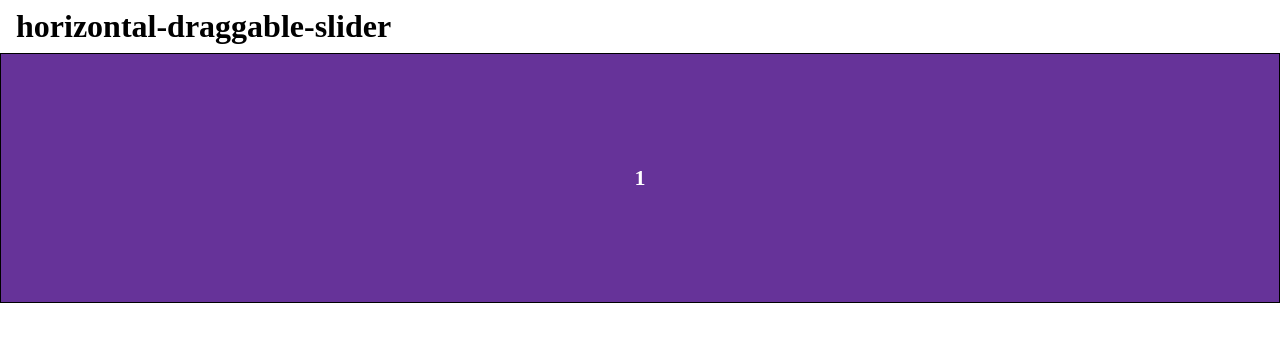
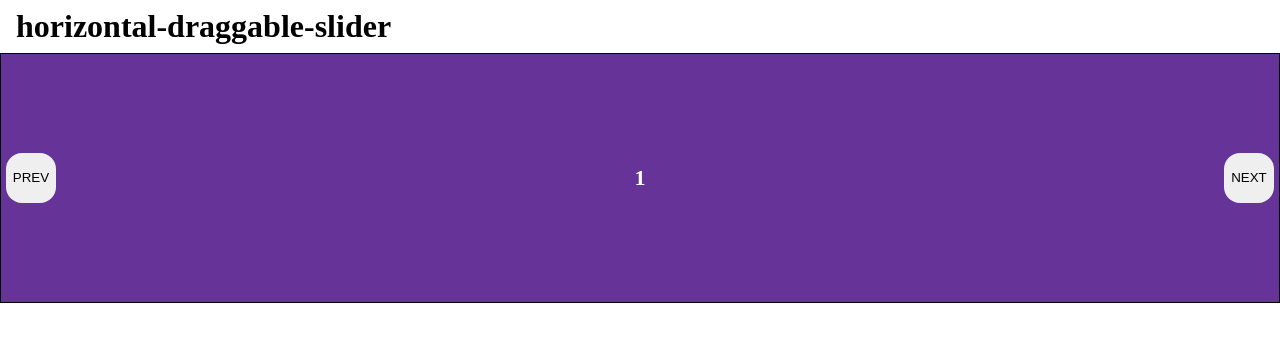
Before and after one commit to ju-nong/horizontal-draggable-slider, a Vue app: page / in a window 1280 px wide. Shown: the top 342 px of the page. Built offline with nearby package versions, Linux system fonts and the light colour scheme.

Commit message:
feat : Prev, Next 버튼 추가

```diff
--- a/src/App.vue
+++ b/src/App.vue
@@ -1,12 +1,38 @@
 <template>
     <div>
         <h1>horizontal-draggable-slider</h1>
-        <Sllider />
+        <Sllider ref="$slider">
+            <div v-for="item in arr" :key="item" class="item">
+                {{ item }}
+            </div>
+
+            <template #button>
+                <button class="controller prev" @click="handlePrev">
+                    PREV
+                </button>
+                <button class="controller next" @click="handleNext">
+                    NEXT
+                </button>
+            </template>
+        </Sllider>
     </div>
 </template>
 
 <script setup lang="ts">
+const arr = [1, 2, 3, 4, 5];
+
+import { ref } from "vue";
 import Sllider from "./components/Sllider.vue";
+
+const $slider = ref();
+
+function handlePrev() {
+    $slider.value.onPrev();
+}
+
+function handleNext() {
+    $slider.value.onNext();
+}
 </script>
 
 <style scoped>
@@ -15,4 +41,43 @@ div {
         padding: 8px 16px;
     }
 }
+
+.item {
+    flex: 0 0 100%;
+    width: 100%;
+    background-color: #663399;
+    color: #fff;
+    font-size: 30px;
+    display: flex;
+    align-items: center;
+    justify-content: center;
+    scroll-snap-align: start;
+
+    text-align: center;
+    font-size: 22px;
+    font-weight: bold;
+
+    &:nth-child(2n) {
+        background-color: #fff;
+        color: #663399;
+    }
+}
+
+.controller {
+    position: absolute;
+    width: 50px;
+    line-height: 50px;
+    border-radius: 1rem;
+    top: 50%;
+    transform: translateY(-50%);
+    cursor: pointer;
+
+    &.prev {
+        left: 5px;
+    }
+
+    &.next {
+        right: 5px;
+    }
+}
 </style>
--- a/src/components/Sllider.vue
+++ b/src/components/Sllider.vue
@@ -1,45 +1,93 @@
 <template>
-    <div class="container" :style="`--size: ${arr.length};`">
-        <div v-for="item in arr" :key="item">
-            {{ item }}
+    <!-- :style="`--size: ${list.length};`" -->
+    <div class="slider" ref="$slider">
+        <div class="slider-content">
+            <slot />
         </div>
+
+        <slot name="button"></slot>
     </div>
 </template>
 
 <script setup lang="ts">
-const arr = [1, 2, 3, 4, 5];
+import { toRefs, defineExpose, ref, computed } from "vue";
+
+const props = defineProps({
+    list: {
+        default: [],
+        type: Array,
+        required: true,
+    },
+    button: {
+        default: false,
+        type: Boolean,
+    },
+});
+
+const $slider = ref<HTMLDivElement | null>(null);
+const $content = computed<HTMLDivElement | null>(() => {
+    if ($slider.value) {
+        const $content = $slider.value.querySelector(
+            ".slider-content",
+        ) as HTMLDivElement;
+
+        return $content || null;
+    }
+
+    return null;
+});
+const contentLength = computed(() =>
+    $content.value ? $content.value.children.length : 0,
+);
+const itemWidth = computed(() =>
+    $content.value ? $content.value.scrollWidth / contentLength.value : 0,
+);
+
+function onPrev() {
+    if (!$content.value) {
+        return;
+    }
+
+    // 왼쪽 끝일 때
+    if ($content.value.scrollLeft === 0) {
+        return;
+    }
+
+    $content.value?.scrollBy({ left: -itemWidth.value, behavior: "smooth" });
+}
+
+function onNext() {
+    if (!$content.value) {
+        return;
+    }
+
+    // 오른쪽 끝일 때
+    const { scrollLeft, scrollWidth } = $content.value;
+    if (scrollLeft === scrollWidth) {
+        return;
+    }
+
+    $content.value?.scrollBy({ left: itemWidth.value, behavior: "smooth" });
+}
+
+const { list } = props;
+
+defineExpose({ onPrev, onNext });
 </script>
 
-<style scoped>
-.container {
-    text-align: left;
+<style>
+.slider {
     width: 100%;
     height: 250px;
-    overflow-x: scroll;
-    display: flex;
-    box-sizing: border-box;
     border: 1px solid #000;
-    scroll-snap-type: x mandatory;
+    position: relative;
 
-    > div {
-        flex: 0 0 100%;
+    .slider-content {
         width: 100%;
-        background-color: #663399;
-        color: #fff;
-        font-size: 30px;
+        height: 100%;
+        overflow-x: scroll;
         display: flex;
-        align-items: center;
-        justify-content: center;
-        scroll-snap-align: start;
-
-        text-align: center;
-        font-size: 22px;
-        font-weight: bold;
-
-        &:nth-child(2n) {
-            background-color: #fff;
-            color: #663399;
-        }
+        scroll-snap-type: x mandatory;
     }
 }
 </style>
```
